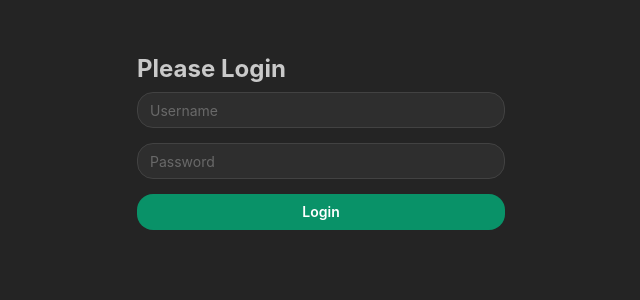
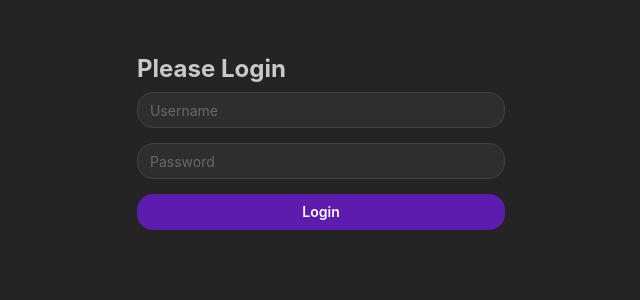
Before and after one commit to jmilthedude/Resilience, a React (Create React App) app in the folder ui/: page /login in a window 1280 px wide. Shown: the top 300 px of the page, without its empty margins (319-959 px from the left). Built offline with nearby package versions, Linux system fonts and the light colour scheme; no server answers.

Commit message:
some theme stuff

```diff
--- /dev/null
+++ b/ui/src/form/user/UserLoginForm.module.css
@@ -0,0 +1,3 @@
+.input:focus {
+    border: 1px solid var(--mantine-color-resilience-6);
+}
--- a/ui/src/form/user/UserLoginForm.tsx
+++ b/ui/src/form/user/UserLoginForm.tsx
@@ -1,8 +1,9 @@
 import React, {FormEvent, useEffect, useState} from "react";
 import {useNavigate} from "react-router-dom";
-import {Button, Container, Input} from "@mantine/core";
+import {Button, Container, TextInput} from "@mantine/core";
 import useApi from "../../api/axiosInstance";
 import {useAuth} from "../../auth/AuthProvider";
+import styles from "./UserLoginForm.module.css"
 
 
 const LoginPage = () => {
@@ -37,25 +38,31 @@ const LoginPage = () => {
         <Container size="md" style={{marginTop: "50px", maxWidth: "400px"}}>
             <h2 style={{marginBottom: "5px"}}>Please Login</h2>
             <form onSubmit={handleSubmit}>
-                <div>
-                    <Input style={{marginBottom: "15px"}} radius="lg"
+                <TextInput
+                    classNames={{
+                        input: styles.input
+                    }}
+                    style={{marginBottom: "15px"}}
+                    radius="lg"
                     type="text"
                     placeholder="Username"
                     value={username}
                     onChange={(e) => setUsername(e.target.value)}
                     required
                 />
-                </div>
-                <div>
-                    <Input radius="lg" style={{marginBottom: "15px"}}
+                <TextInput
+                    classNames={{
+                        input: styles.input
+                    }}
+                    radius="lg"
+                    style={{marginBottom: "15px"}}
                     type="password"
                     placeholder="Password"
                     value={password}
                     onChange={(e) => setPassword(e.target.value)}
                     required
                 />
-                </div>
-                <Button variant="filled" fullWidth={true} color="teal" radius="lg" type="submit">Login</Button>
+                <Button variant="filled" fullWidth={true} color={"resilience"} radius="lg" type="submit">Login</Button>
             </form>
         </Container>
     );
--- a/ui/src/index.tsx
+++ b/ui/src/index.tsx
@@ -2,7 +2,7 @@ import React from 'react';
 import ReactDOM from 'react-dom/client';
 import './index.css';
 import App from "./App";
-import {createTheme, MantineProvider, MantineThemeOverride} from "@mantine/core";
+import {createTheme, MantineProvider} from "@mantine/core";
 import "@mantine/core/styles.css"
 
 const rootElement = document.getElementById("root");
@@ -11,9 +11,24 @@ if (!rootElement) {
 }
 
 const root = ReactDOM.createRoot(rootElement);
+
 const theme = createTheme({
-
-} as MantineThemeOverride);
+        colors: {
+            resilience: [
+                '#f7ecff',
+                '#e7d6fb',
+                '#caaaf1',
+                '#ac7ce8',
+                '#9354e0',
+                '#833bdb',
+                '#7b2eda',
+                '#6921c2',
+                '#5d1cae',
+                '#501599'
+            ]
+        }
+    })
+;
 
 root.render(
     <MantineProvider theme={theme} defaultColorScheme={"dark"}>
```
Lines whose indentation alone changed are shown as unchanged.
